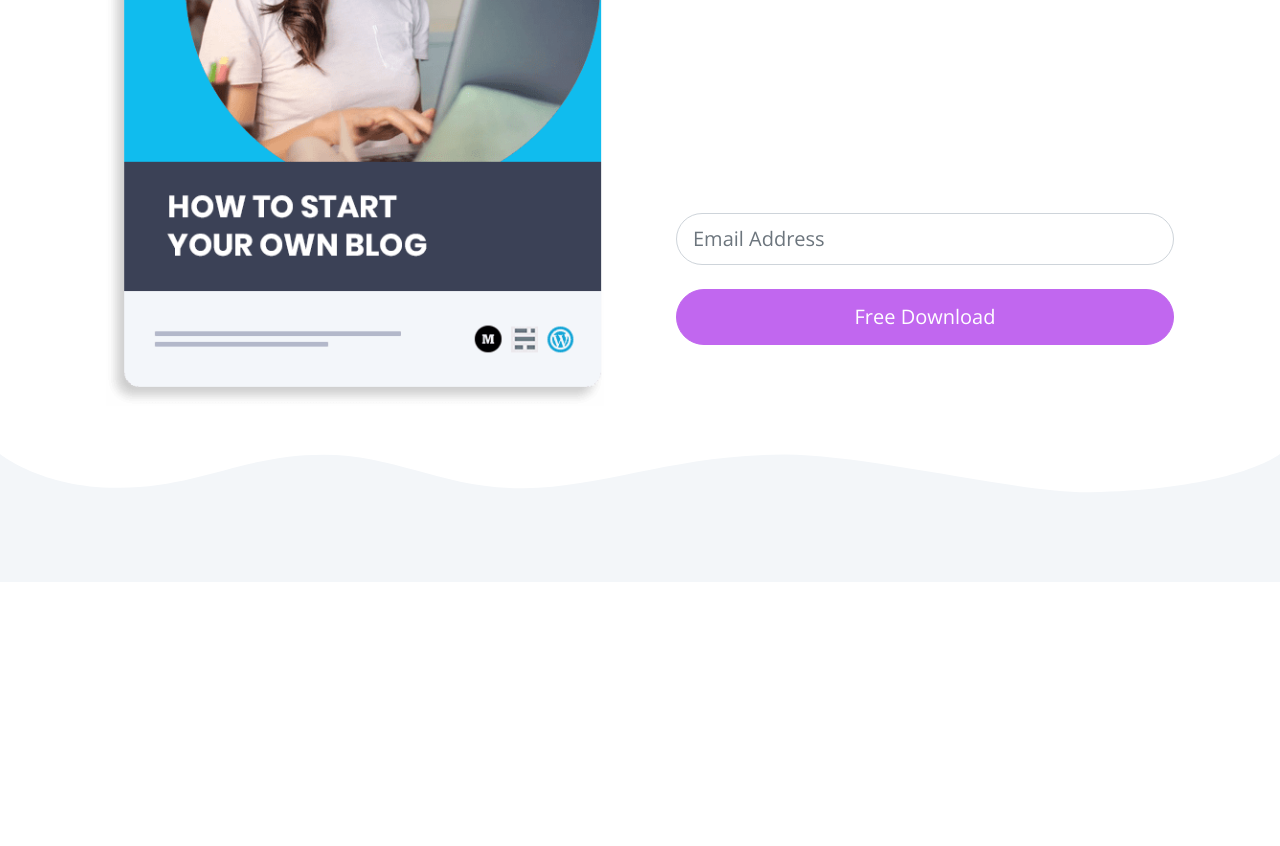
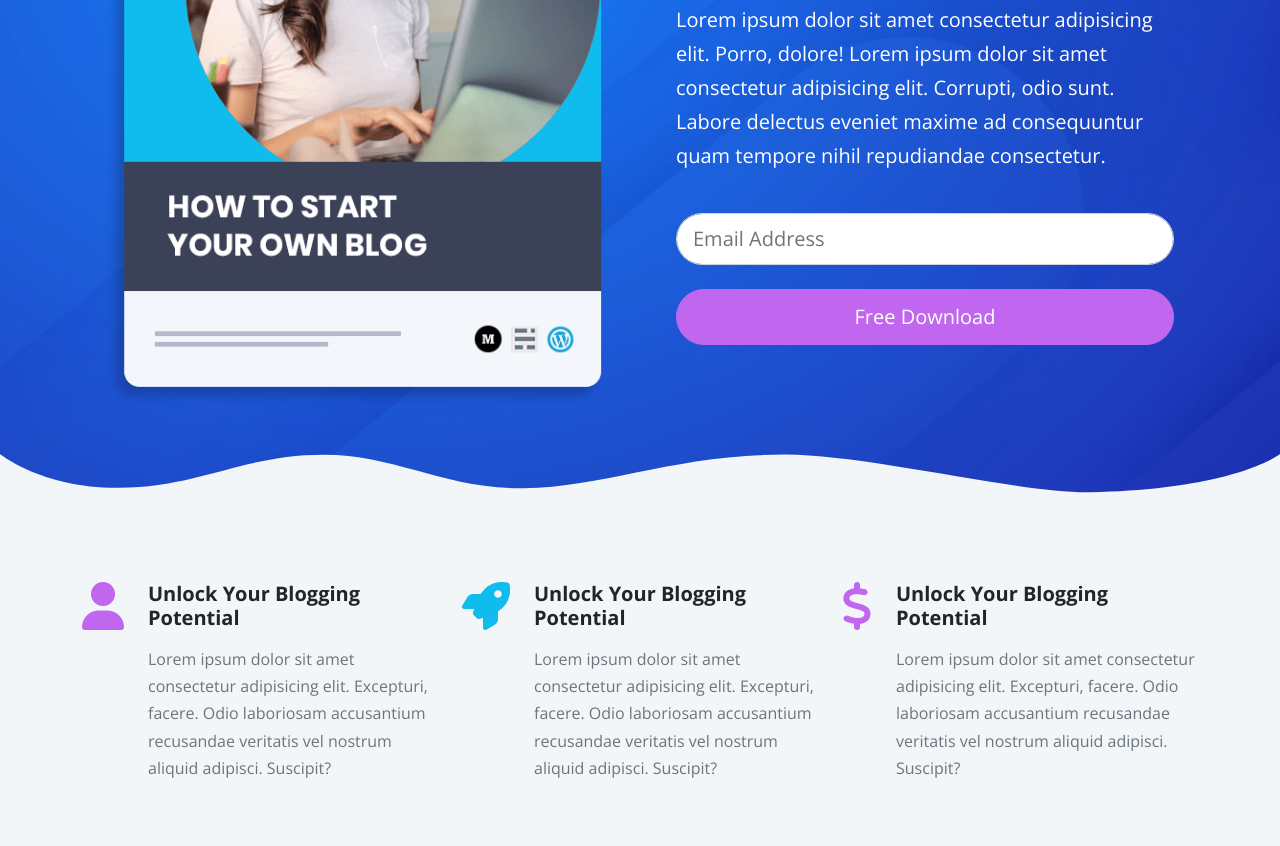
Before and after one commit to matheus-zordan/GitHub, a website: page ebook-website-starter/index.html in a window 1280 px wide. Shown: the part 403-1249 px from the top of the page. Before the commit the page ends 985 px from the top, so only its background shows below. Drawn offline with nearby package versions, Linux system fonts and the light colour scheme; files that its build step writes are made by us from their sources.

Commit message:
finalizando a primeira secao(icons)

```diff
--- a/ebook-website-starter/index.html
+++ b/ebook-website-starter/index.html
@@ -16,7 +16,7 @@
 
 <body>
   <!--Navigation-->
-  <nav class="navbar navbar-expand-lg fixed-top navbar-dark bg-dark">
+  <nav class="navbar navbar-expand-lg fixed-top navbar-dark">
     <!-- Início da barra de navegação com classes para estilo, expansão em telas grandes, posição fixa no topo e cores escuras -->
     <div class="container">
       <!-- Div contêiner que alinha o conteúdo da navbar e ajusta sua largura automaticamente -->
@@ -111,6 +111,38 @@
     </svg>
   </header>
 
+  <!--Icons-->
+  <section class="icons bg-light pb-5">
+    <div class="container-xl">
+      <div class="row hstack g-4">
+        <div class="col-md-4 d-flex gap-4">
+          <i class="fas fa-user fa-3x text-primary"></i>
+          <div>
+            <h5 class="fw-bold">Unlock Your Blogging Potential</h5>
+            <p class="text-muted">Lorem ipsum dolor sit amet consectetur adipisicing elit. Excepturi, facere. Odio
+              laboriosam accusantium recusandae veritatis vel nostrum aliquid adipisci. Suscipit?</p>
+          </div>
+        </div>
+        <div class="col-md-4 d-flex gap-4">
+          <i class="fas fa-rocket fa-3x text-secondary"></i>
+          <div>
+            <h5 class="fw-bold">Unlock Your Blogging Potential</h5>
+            <p class="text-muted">Lorem ipsum dolor sit amet consectetur adipisicing elit. Excepturi, facere. Odio
+              laboriosam accusantium recusandae veritatis vel nostrum aliquid adipisci. Suscipit?</p>
+          </div>
+        </div>
+        <div class="col-md-4 d-flex gap-4">
+          <i class="fas fa-dollar fa-3x text-primary"></i>
+          <div>
+            <h5 class="fw-bold">Unlock Your Blogging Potential</h5>
+            <p class="text-muted">Lorem ipsum dolor sit amet consectetur adipisicing elit. Excepturi, facere. Odio
+              laboriosam accusantium recusandae veritatis vel nostrum aliquid adipisci. Suscipit?</p>
+          </div>
+        </div>
+      </div>
+    </div>
+  </section>
+
 
 
   <script src="js/bootstrap.bundle.min.js"></script>
--- a/ebook-website-starter/scss/styles.scss
+++ b/ebook-website-starter/scss/styles.scss
@@ -1,3 +1,17 @@
-.navbar .btn-outline-light:hover{
-    color: var(--bs-dark);
+.navbar .btn-outline-light:hover {
+  color: var(--bs-dark);
 }
+.header {
+  background: url(../images/header-background.jpg) center center no-repeat;
+  background-size: cover;
+}
+
+@media (max-width: 1000px) {
+    .hero .image-container{
+        display: flex;
+        justify-content: center;
+    }
+    .hero .text-container{
+        text-align: center;
+    }
+}
```
